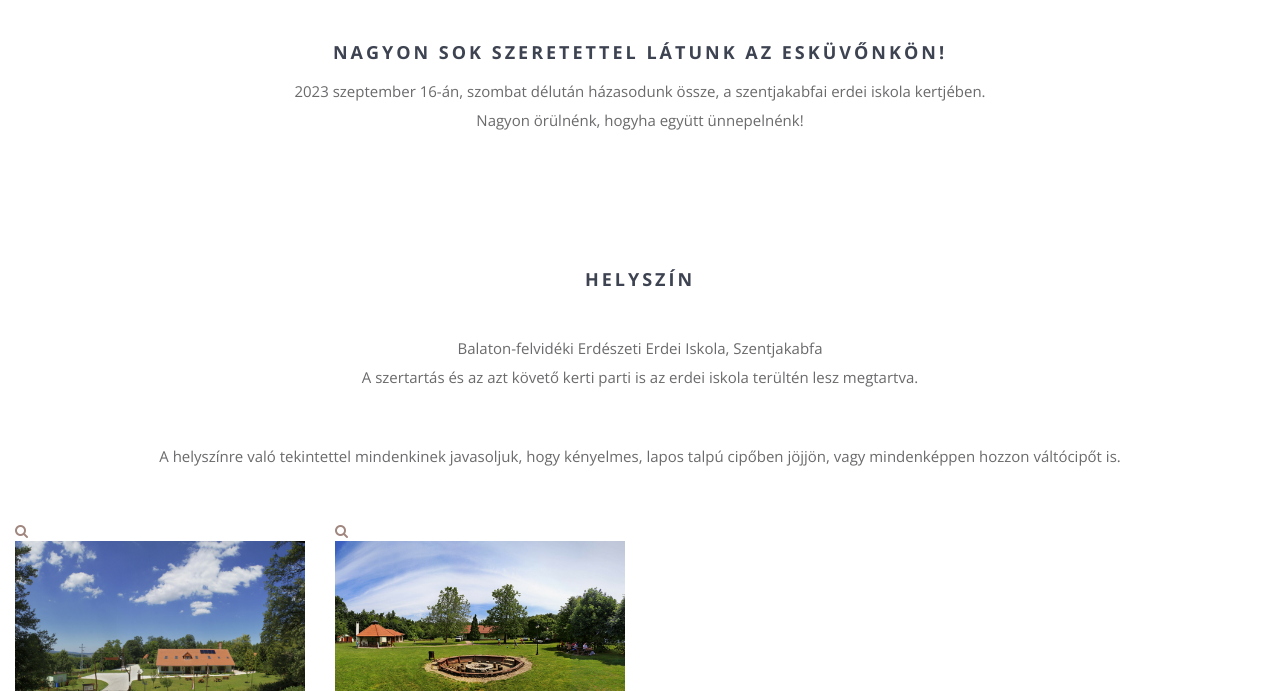
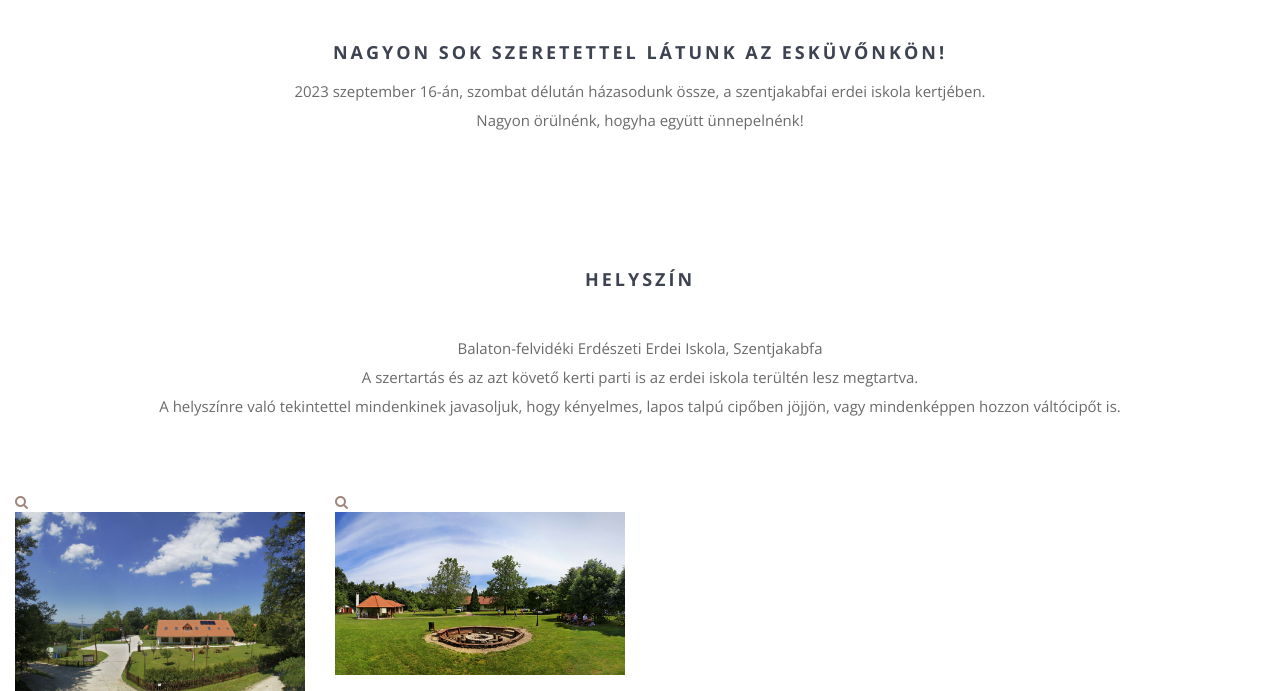
Before and after one commit to annaesbalazs/eskuvo, a website: page index.html in a window 1280 px wide. Shown: the part 772-1463 px from the top of the page. Drawn offline with nearby package versions, Linux system fonts and the light colour scheme; some packages are replaced by stand-ins of ours; files whose address does not match are found by name.

```diff
--- a/index.html
+++ b/index.html
@@ -126,15 +126,14 @@
             <div class="col-md-12 text-center">
                 <h3 class="header">Helyszín</h3>
                 <p>Balaton-felvidéki Erdészeti Erdei Iskola, Szentjakabfa <br>
-                    A szertartás és az azt követő kerti parti is az erdei iskola terültén lesz megtartva. </p>
+                    A szertartás és az azt követő kerti parti is az erdei iskola terültén lesz megtartva.<br>
+                    A helyszínre való tekintettel mindenkinek javasoljuk, hogy kényelmes, lapos talpú cipőben jöjjön, vagy mindenképpen hozzon váltócipőt is.
+                </p>
             </div>
         </div>
         <div class="row">
             <div class="col-md-3 hidden-sm hidden-xs"><img src="" class="wp1"></div>
             <div class="col-md-12">
-                <p>
-                    A helyszínre való tekintettel mindenkinek javasoljuk, hogy kényelmes, lapos talpú cipőben jöjjön, vagy mindenképpen hozzon váltócipőt is.
-                </p>
             </div>
             <div class="col-md-3 hidden-sm hidden-xs"><img src="" class="wp2"></div>
         </div>
```
